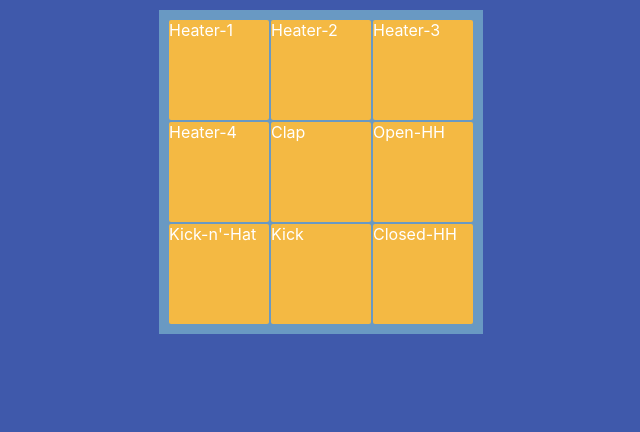
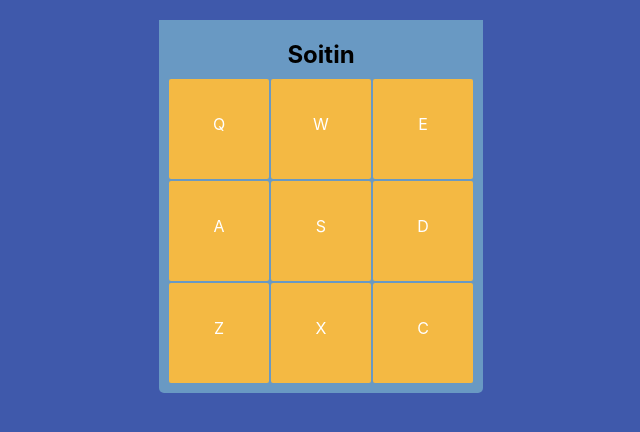
Before and after one commit to tonikv/drum-app, a React (Create React App) app: page / in a window 1280 px wide. Shown: the top 432 px of the page, without its empty margins (319-959 px from the left). Built offline with nearby package versions, Linux system fonts and the light colour scheme.

Commit message:
Passes all tests

```diff
--- a/public/index.html
+++ b/public/index.html
@@ -4,6 +4,7 @@
     <meta charset="utf-8" />
     <meta name="viewport" content="width=device-width, initial-scale=1" />
     <meta name="theme-color" content="#000000" />
+    <script src="https://cdn.freecodecamp.org/testable-projects-fcc/v1/bundle.js" defer></script>
     <title>Drum Machine</title>
   </head>
 
--- a/src/App.css
+++ b/src/App.css
@@ -21,7 +21,6 @@ body {
 }
 
 .pad-bank {
-  margin-top: 10px;
   padding: 10px;
   display: grid;
   grid-gap: 2px;
@@ -29,9 +28,19 @@ body {
   grid-template-columns: 100px 100px 100px;
   color: white;
   background-color: var(--cerulean-frost);
+  border-radius: 0 0 5px 5px;
+}
+
+.display {
+  margin-top: 20px;
+  padding-top: 20px;
+  background-color:  var(--cerulean-frost);
+  text-align: center;
 }
 
 .drum-pad {
+  padding-top: 35px;
+  text-align: center;
   border-radius: 2px;
   background-color: var(--maximum-yellow-red);
   outline: none;
--- a/src/App.js
+++ b/src/App.js
@@ -1,8 +1,8 @@
-import React from 'react'
+import React, { useState } from 'react'
 import './App.css'
 
-import DrumPad from './components/DrumPad'
 import PadBank from './components/PadBank';
+import Display from './components/Display';
 
 const bankOne = [
   {
@@ -61,11 +61,21 @@ const bankOne = [
   }
 ];
 
+
 function App() {
+  const[current, setCurrent] = useState("Soitin");
+
+  function handleChange(id) {
+    console.log("mita on idssa:", id)
+    setCurrent(id);
+  }
+
   return (
     <div id="drum-machine" className="container">
+      <Display current={current}/>
       <PadBank
         sounds={bankOne}
+        handleChange={handleChange}
       />
     </div>
   )
--- /dev/null
+++ b/src/components/Display.js
@@ -0,0 +1,11 @@
+import React from 'react'
+
+const Display = ( {current} ) => {
+    return (
+        <div id="display" className="display">
+            <h2>{current}</h2>
+        </div>
+    )
+}
+
+export default Display
--- a/src/components/Drumpad.js
+++ b/src/components/Drumpad.js
@@ -1,10 +1,75 @@
-import React from 'react'
+import React, { useEffect } from 'react'
 
 
-const Drumpad = ({keyTrigger, clip, clipId}) => {
+const Drumpad = ({keyTrigger, clip, clipId, handleChange}) => {
 
-    function playSound() {
+    useEffect(() => {
+        window.addEventListener('keydown', handleKeyDown);
+
+        // cleanup this component
+        return () => {
+          window.removeEventListener('keydown', handleKeyDown);
+        };
+      }, []);
+
+    const handleKeyDown = (event) => {
+        let playThis = {}
+        switch(event.keyCode) {
+            case 81:
+                playThis =
+                { key: "Q", id: 'Heater-1'}
+                break;
+            case 87:
+                playThis =
+                { key: "W", id: 'Heater-2'}
+                break;
+            case 69:
+                playThis =
+                { key: "E", id: 'Heater-3'}
+                break;
+            case 65:
+                playThis =
+                { key: "A", id: 'Heater-4'}
+                break;
+            case 83:
+                playThis =
+                { key: "S", id: 'Clap'}
+                break;
+            case 68:
+                playThis =
+                { key: "D", id: 'Open-HH'}
+                break;
+            case 90:
+                playThis =
+                { key: "Z", id: "Kick-n'-Hat"}
+                break;
+            case 88:
+                playThis =
+                { key: "X", id: 'Kick'}
+                break;
+            case 67:
+                playThis =
+                { key: "C", id: 'Closed-HH'}
+                break;
+            default:
+                playThis = { key: "notvalid" }
+                break;
+        }
+        if (playThis.key !== "notvalid") {
+            playSoundKey(playThis)
+        }
+    }
+
+    const playSoundKey = (playThis) => {
+        const sound = document.getElementById(playThis.key);
+        handleChange(playThis.id)
+        sound.currentTime = 0;
+        sound.play();
+    }
+
+    function playSound(id) {
         const sound = document.getElementById(keyTrigger);
+        handleChange(id.clipId)
         sound.currentTime = 0;
         sound.play();
     }
@@ -13,9 +78,10 @@ const Drumpad = ({keyTrigger, clip, clipId}) => {
         <div
             className='drum-pad'
             id={clipId}
-            onClick={playSound}
+            onClick={() => playSound({clipId})}
             >
-                {clipId}
+                <p>{keyTrigger}</p>
+
             <audio
             className='clip'
             id={keyTrigger}
--- a/src/components/PadBank.js
+++ b/src/components/PadBank.js
@@ -1,7 +1,7 @@
 import React from 'react'
 import Drumpad from './DrumPad';
 
-const PadBank = ( {sounds} ) => {
+const PadBank = ( {sounds, handleChange} ) => {
     let padBank;
     padBank = sounds.map((drumObj, i, padBankArr) => {
         return (
@@ -10,6 +10,7 @@ const PadBank = ( {sounds} ) => {
                 clipId={padBankArr[i].id}
                 keyCode={padBankArr[i].keyCode}
                 keyTrigger={padBankArr[i].keyTrigger}
+                handleChange={handleChange}
             />
         );
     });
```
